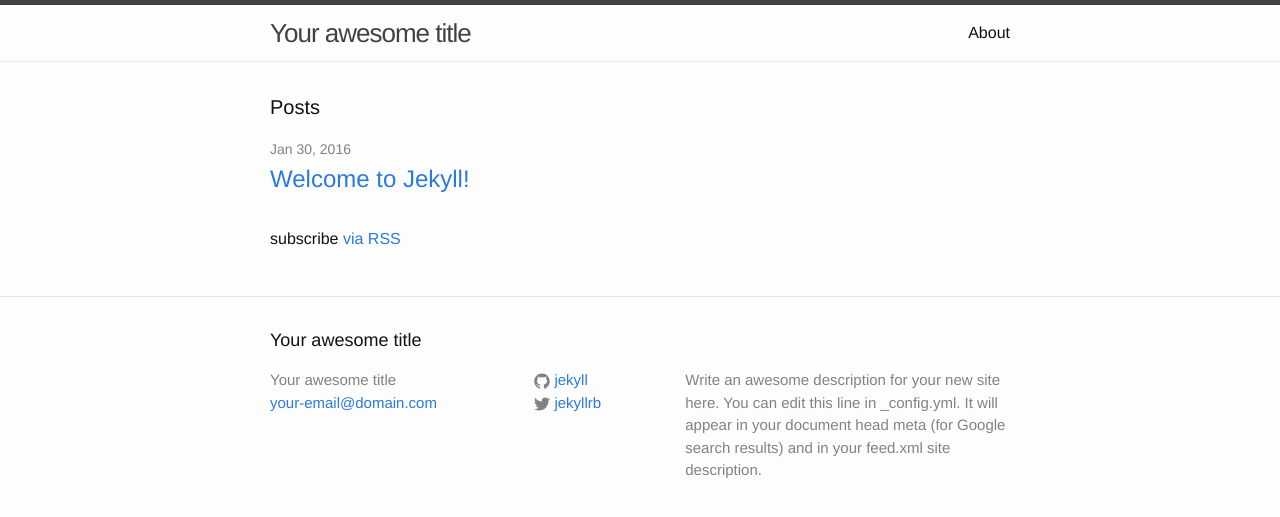
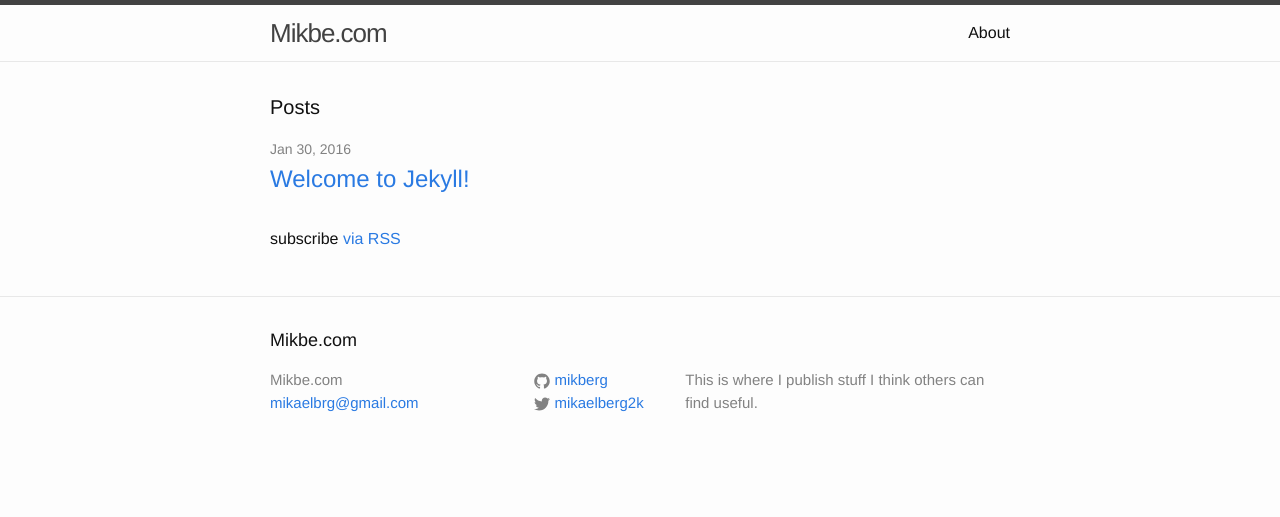
Before and after one commit to mikberg/mikberg.github.io, a Jekyll site: the page built from index.html, in a window 1280 px wide. Shown: the top 517 px of the page. Built offline with Jekyll 4.4.1, drawn with Linux system fonts in a browser that asks for light colours.

Commit message:
feat(site): Set some initial config parameters

```diff
--- a/_config.yml
+++ b/_config.yml
@@ -6,16 +6,14 @@
 # 'jekyll serve'. If you change this file, please restart the server process.
 
 # Site settings
-title: Your awesome title
-email: your-email@domain.com
+title: Mikbe.com
+email: mikaelbrg@gmail.com
 description: > # this means to ignore newlines until "baseurl:"
-  Write an awesome description for your new site here. You can edit this
-  line in _config.yml. It will appear in your document head meta (for
-  Google search results) and in your feed.xml site description.
+  This is where I publish stuff I think others can find useful.
 baseurl: "" # the subpath of your site, e.g. /blog
-url: "http://yourdomain.com" # the base hostname & protocol for your site
-twitter_username: jekyllrb
-github_username:  jekyll
+url: "http://mikbe.com" # the base hostname & protocol for your site
+twitter_username: mikaelberg2k
+github_username:  mikberg
 
 # Build settings
 markdown: kramdown
```
